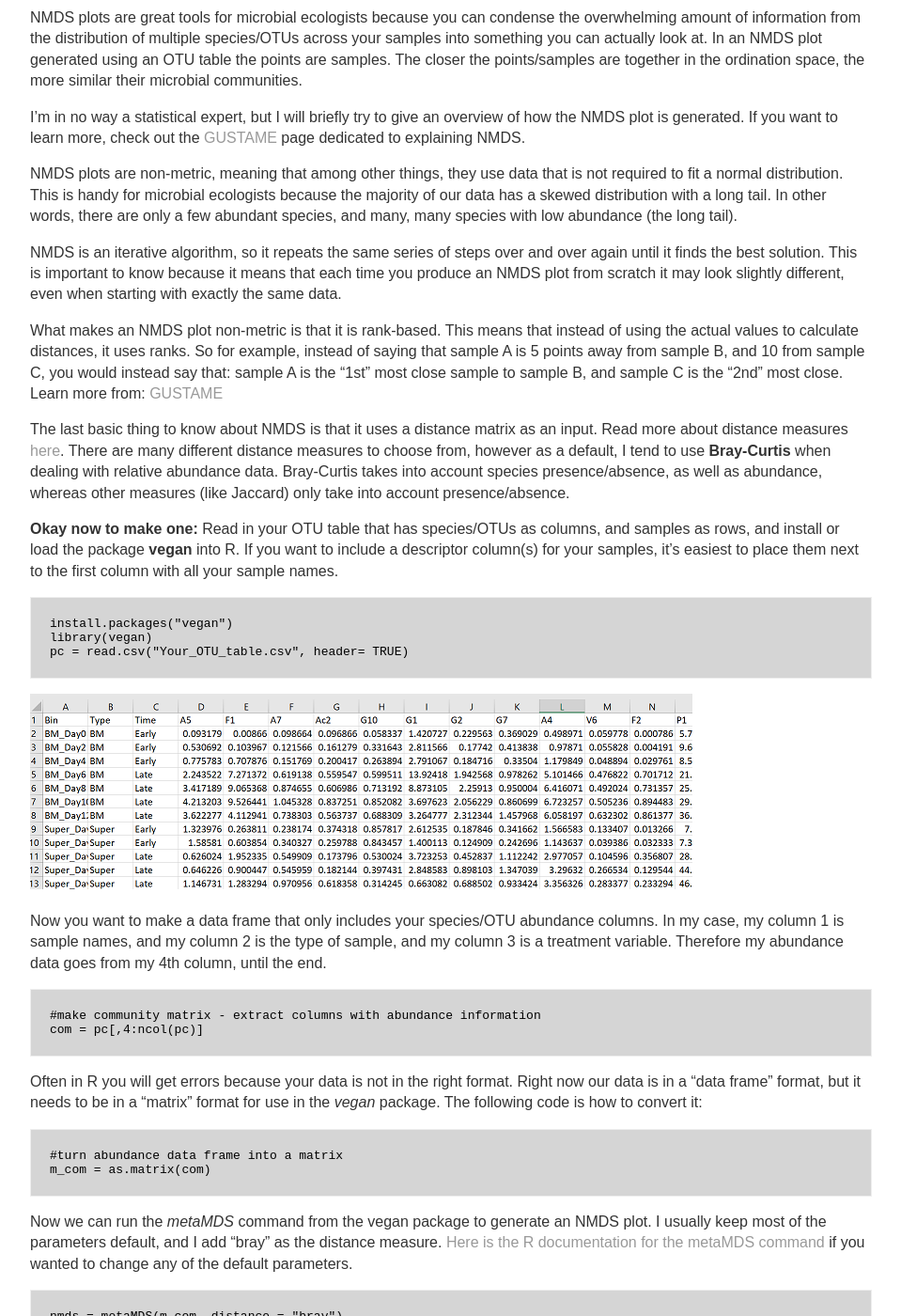
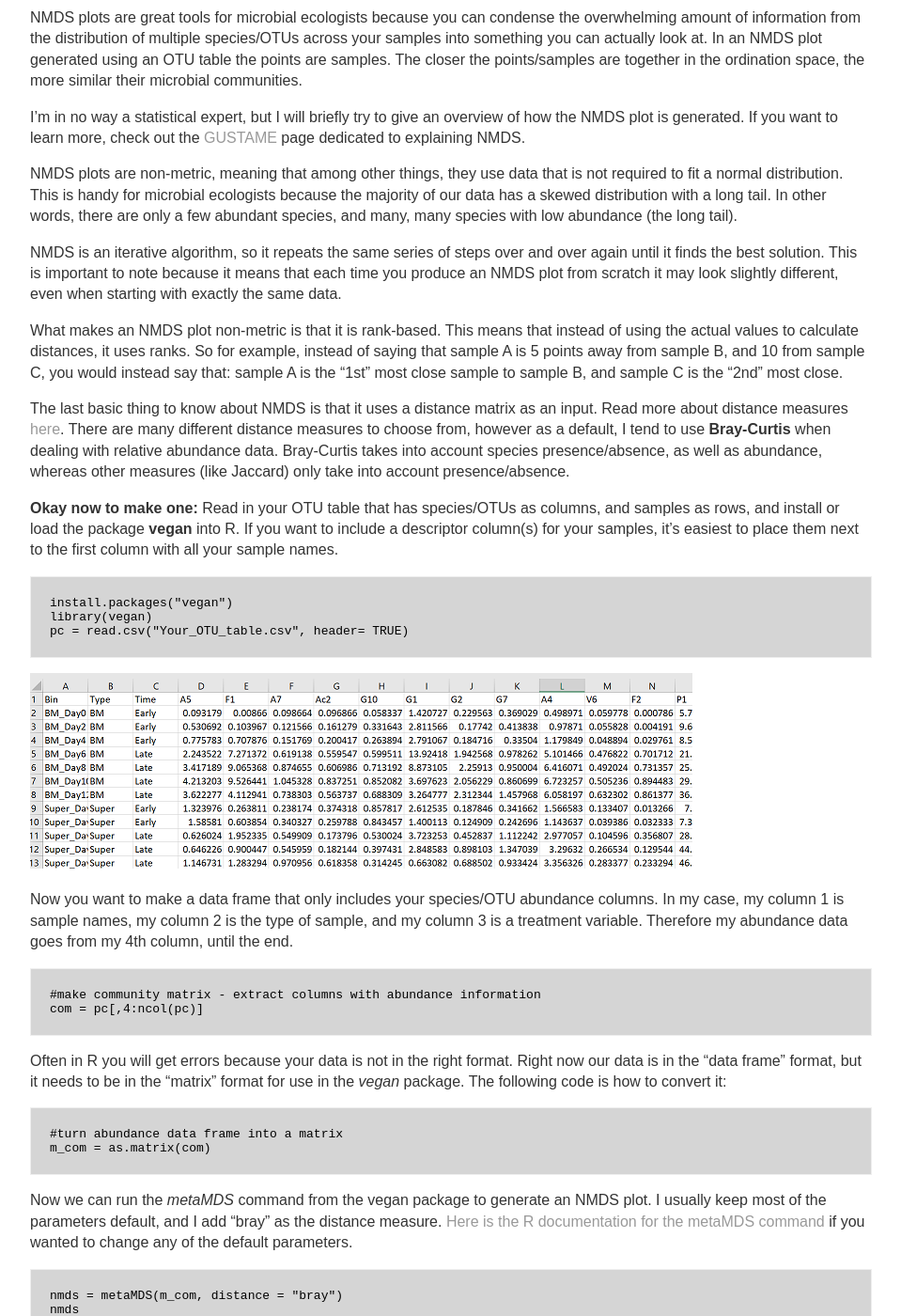
Before and after one commit to jkzorz/jkzorz.github.io, a Jekyll site: the page built from _posts/2019-06-06-NMDS.md, in a window 1280 px wide and 1400 px high, scrolled down 311 px. Shown: the whole window at 94% size, without its empty margins (160-1119 px from the left). Built offline with Jekyll 4.4.1, drawn with Linux system fonts in a browser that asks for light colours.

Commit message:
Update 2019-06-06-NMDS.md

````diff
--- a/_posts/2019-06-06-NMDS.md
+++ b/_posts/2019-06-06-NMDS.md
@@ -13,9 +13,9 @@ I'm in no way a statistical expert, but I will briefly try to give an overview o
 
 NMDS plots are non-metric, meaning that among other things, they use data that is not required to fit a normal distribution. This is handy for microbial ecologists because the majority of our data has a skewed distribution with a long tail. In other words, there are only a few abundant species, and many, many species with low abundance (the long tail).
 
-NMDS is an iterative algorithm, so it repeats the same series of steps over and over again until it finds the best solution. This is important to know because it means that each time you produce an NMDS plot from scratch it may look slightly different, even when starting with exactly the same data.
+NMDS is an iterative algorithm, so it repeats the same series of steps over and over again until it finds the best solution. This is important to note because it means that each time you produce an NMDS plot from scratch it may look slightly different, even when starting with exactly the same data.
 
-What makes an NMDS plot non-metric is that it is rank-based. This means that instead of using the actual values to calculate distances, it uses ranks. So for example, instead of saying that sample A is 5 points away from sample B, and 10 from sample C, you would instead say that: sample A is the "1st" most close sample to sample B, and sample C is the "2nd" most close. Learn more from: [GUSTAME](https://mb3is.megx.net/gustame/dissimilarity-based-methods/nmds)
+What makes an NMDS plot non-metric is that it is rank-based. This means that instead of using the actual values to calculate distances, it uses ranks. So for example, instead of saying that sample A is 5 points away from sample B, and 10 from sample C, you would instead say that: sample A is the "1st" most close sample to sample B, and sample C is the "2nd" most close.
 
 The last basic thing to know about NMDS is that it uses a distance matrix as an input. Read more about distance measures [here](https://sites.google.com/site/mb3gustame/reference/dissimilarity).  There are many different distance measures to choose from, however as a default, I tend to use <b>Bray-Curtis</b> when dealing with relative abundance data. Bray-Curtis takes into account species presence/absence, as well as abundance, whereas other measures (like Jaccard) only take into account presence/absence.
 
@@ -30,14 +30,14 @@ pc = read.csv("Your_OTU_table.csv", header= TRUE)
 
 ![useful image]({{ site.url }}/assets/NMDS_table_excel.png)
 
-Now you want to make a data frame that only includes your species/OTU abundance columns. In my case, my column 1 is sample names, and my column 2 is the type of sample, and my column 3 is a treatment variable. Therefore my abundance data goes from my 4th column, until the end.
+Now you want to make a data frame that only includes your species/OTU abundance columns. In my case, my column 1 is sample names, my column 2 is the type of sample, and my column 3 is a treatment variable. Therefore my abundance data goes from my 4th column, until the end.
 
 ```
 #make community matrix - extract columns with abundance information
 com = pc[,4:ncol(pc)]
 ```
 
-Often in R you will get errors because your data is not in the right format. Right now our data is in a "data frame" format, but it needs to be in a "matrix" format for use in the <i>vegan</i> package. The following code is how to convert it:
+Often in R you will get errors because your data is not in the right format. Right now our data is in the "data frame" format, but it needs to be in the "matrix" format for use in the <i>vegan</i> package. The following code is how to convert it:
 
 ```
 #turn abundance data frame into a matrix
````
